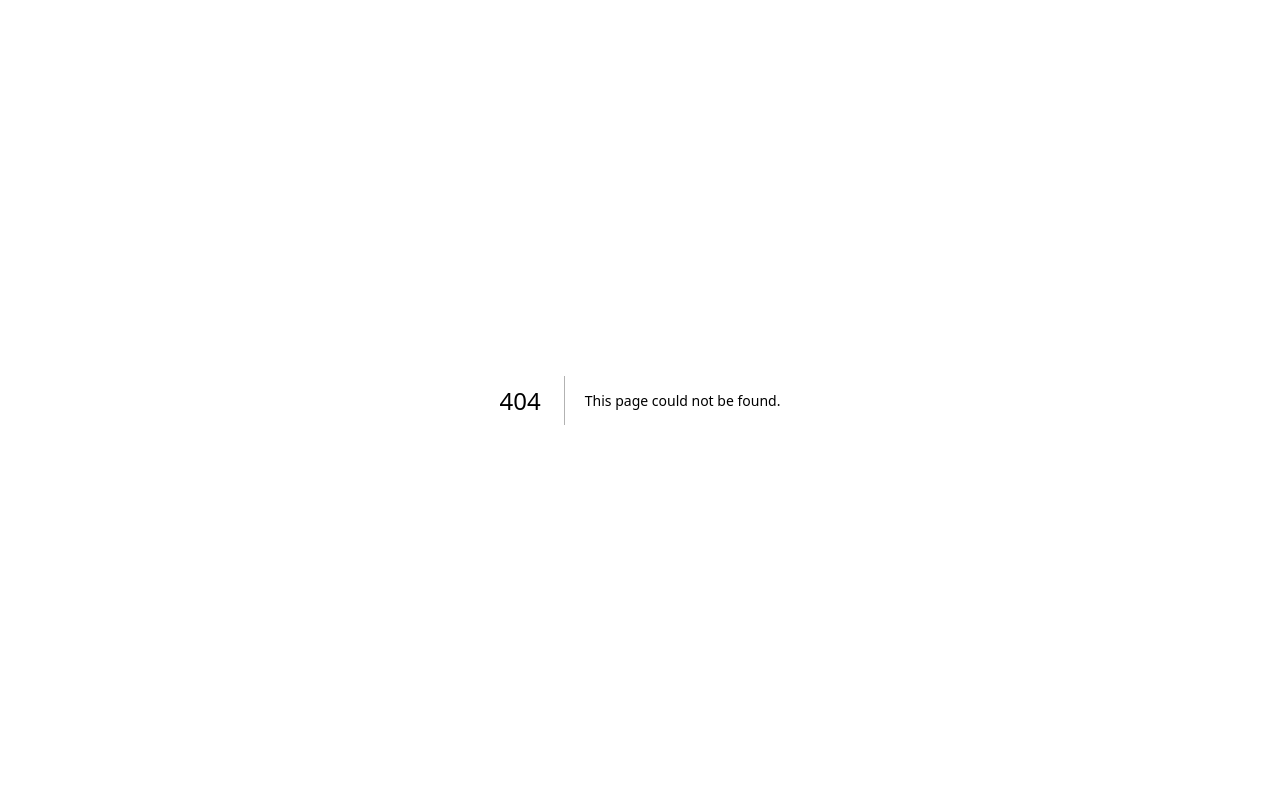
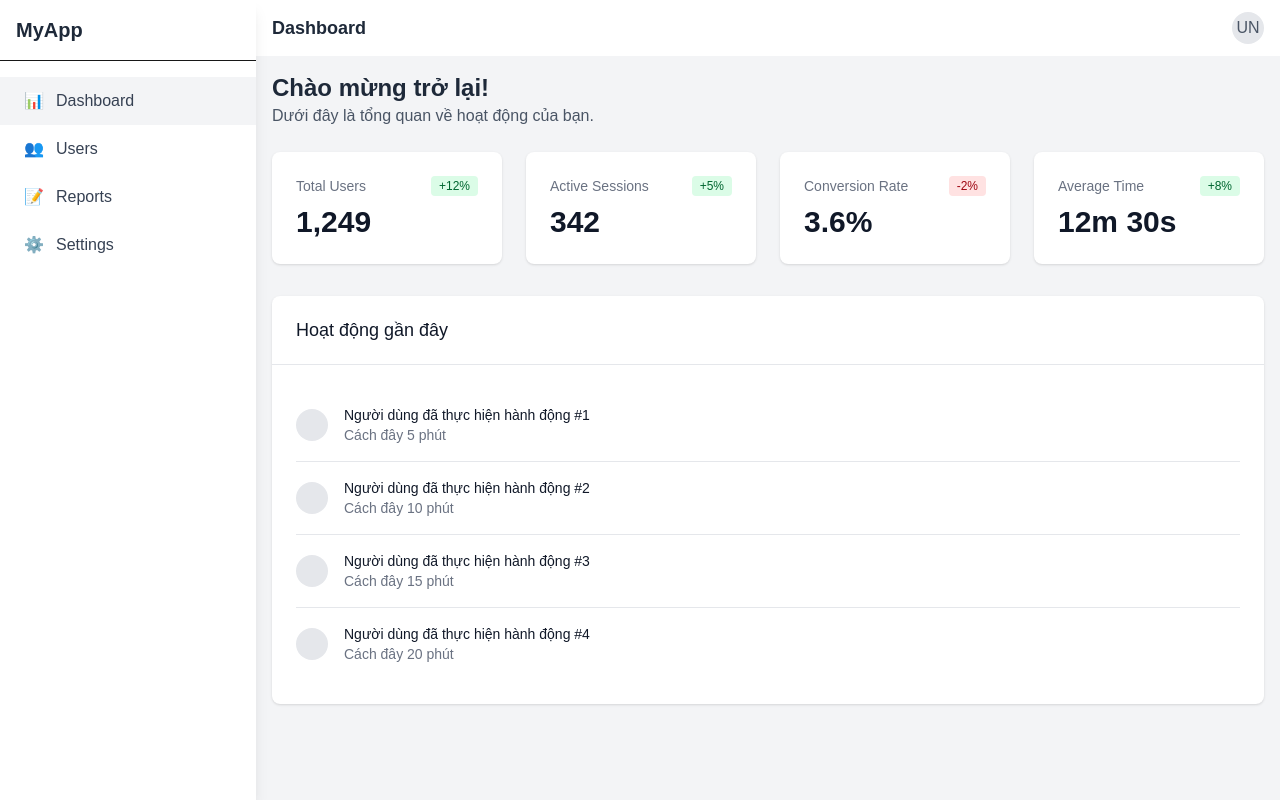
Before and after one commit to nghiepdev/nextjs-authentication, a Next.js app: page /dashboard in a window 1280 px wide. Before the commit this address had no page. Built offline with nearby package versions, Linux system fonts and the light colour scheme.

Commit message:
Add dashboard component with sidebar navigation and stats overview using AI

```diff
--- /dev/null
+++ b/app/(dashboard)/dashboard/page.tsx
@@ -0,0 +1,164 @@
+'use client';
+
+import Link from 'next/link';
+import {useState} from 'react';
+
+// Mock data for the dashboard
+const stats = [
+  {name: 'Total Users', value: '1,249', change: '+12%', trend: 'up'},
+  {name: 'Active Sessions', value: '342', change: '+5%', trend: 'up'},
+  {name: 'Conversion Rate', value: '3.6%', change: '-2%', trend: 'down'},
+  {name: 'Average Time', value: '12m 30s', change: '+8%', trend: 'up'},
+];
+
+const navigationItems = [
+  {name: 'Dashboard', href: '/dashboard', icon: '📊', current: true},
+  {name: 'Users', href: '/dashboard/users', icon: '👥', current: false},
+  {name: 'Reports', href: '/dashboard/reports', icon: '📝', current: false},
+  {name: 'Settings', href: '/dashboard/settings', icon: '⚙️', current: false},
+];
+
+export default function Dashboard() {
+  const [sidebarOpen, setSidebarOpen] = useState(false);
+
+  return (
+    <div className='flex h-screen bg-gray-100'>
+      {/* Mobile sidebar backdrop */}
+      {sidebarOpen && (
+        <div
+          className='fixed inset-0 z-40 bg-black bg-opacity-50 md:hidden'
+          onClick={() => setSidebarOpen(false)}
+        ></div>
+      )}
+
+      {/* Sidebar */}
+      <div
+        className={`
+        fixed inset-y-0 left-0 z-50 w-64 bg-white shadow-lg transform
+        ${sidebarOpen ? 'translate-x-0' : '-translate-x-full'}
+        md:relative md:translate-x-0 transition-transform duration-300 ease-in-out
+      `}
+      >
+        <div className='flex items-center justify-between p-4 border-b'>
+          <Link href='/' className='text-xl font-bold text-gray-800'>
+            MyApp
+          </Link>
+          <button
+            className='md:hidden rounded-md p-2 text-gray-500 hover:text-gray-600'
+            onClick={() => setSidebarOpen(false)}
+          >
+            ✕
+          </button>
+        </div>
+        <nav className='mt-4'>
+          <ul>
+            {navigationItems.map((item) => (
+              <li key={item.name}>
+                <a
+                  href={item.href}
+                  className={`flex items-center px-6 py-3 text-gray-700 hover:bg-gray-100 ${
+                    item.current ? 'bg-gray-100 font-medium' : ''
+                  }`}
+                >
+                  <span className='mr-3'>{item.icon}</span>
+                  {item.name}
+                </a>
+              </li>
+            ))}
+          </ul>
+        </nav>
+      </div>
+
+      {/* Main Content */}
+      <div className='flex-1 flex flex-col overflow-hidden'>
+        {/* Header */}
+        <header className='bg-white shadow-sm'>
+          <div className='flex items-center justify-between px-4 py-3'>
+            <button
+              className='md:hidden rounded-md p-2 text-gray-500 hover:text-gray-600'
+              onClick={() => setSidebarOpen(true)}
+            >
+              ☰
+            </button>
+            <h1 className='text-lg font-semibold text-gray-800'>Dashboard</h1>
+            <div className='flex items-center'>
+              <span className='inline-flex items-center justify-center h-8 w-8 rounded-full bg-gray-200 text-gray-600'>
+                UN
+              </span>
+            </div>
+          </div>
+        </header>
+
+        {/* Dashboard Content */}
+        <main className='flex-1 overflow-y-auto p-4 bg-gray-100'>
+          <div className='max-w-7xl mx-auto'>
+            {/* Welcome Section */}
+            <div className='mb-6'>
+              <h2 className='text-2xl font-bold text-gray-800'>
+                Chào mừng trở lại!
+              </h2>
+              <p className='text-gray-600'>
+                Dưới đây là tổng quan về hoạt động của bạn.
+              </p>
+            </div>
+
+            {/* Stats Grid */}
+            <div className='grid grid-cols-1 gap-6 sm:grid-cols-2 lg:grid-cols-4 mb-8'>
+              {stats.map((stat) => (
+                <div key={stat.name} className='bg-white p-6 rounded-lg shadow'>
+                  <div className='flex items-center justify-between'>
+                    <h3 className='text-sm font-medium text-gray-500'>
+                      {stat.name}
+                    </h3>
+                    <span
+                      className={`inline-flex items-center px-2 py-0.5 rounded text-xs font-medium ${
+                        stat.trend === 'up'
+                          ? 'bg-green-100 text-green-800'
+                          : 'bg-red-100 text-red-800'
+                      }`}
+                    >
+                      {stat.change}
+                    </span>
+                  </div>
+                  <p className='mt-2 text-3xl font-semibold text-gray-900'>
+                    {stat.value}
+                  </p>
+                </div>
+              ))}
+            </div>
+
+            {/* Recent Activity */}
+            <div className='bg-white shadow rounded-lg'>
+              <div className='px-6 py-5 border-b border-gray-200'>
+                <h3 className='text-lg font-medium text-gray-900'>
+                  Hoạt động gần đây
+                </h3>
+              </div>
+              <div className='p-6'>
+                <ul className='divide-y divide-gray-200'>
+                  {[1, 2, 3, 4].map((item) => (
+                    <li key={item} className='py-4'>
+                      <div className='flex items-center space-x-4'>
+                        <div className='flex-shrink-0'>
+                          <div className='h-8 w-8 rounded-full bg-gray-200'></div>
+                        </div>
+                        <div className='flex-1 min-w-0'>
+                          <p className='text-sm font-medium text-gray-900 truncate'>
+                            Người dùng đã thực hiện hành động #{item}
+                          </p>
+                          <p className='text-sm text-gray-500 truncate'>
+                            Cách đây {item * 5} phút
+                          </p>
+                        </div>
+                      </div>
+                    </li>
+                  ))}
+                </ul>
+              </div>
+            </div>
+          </div>
+        </main>
+      </div>
+    </div>
+  );
+}
```
